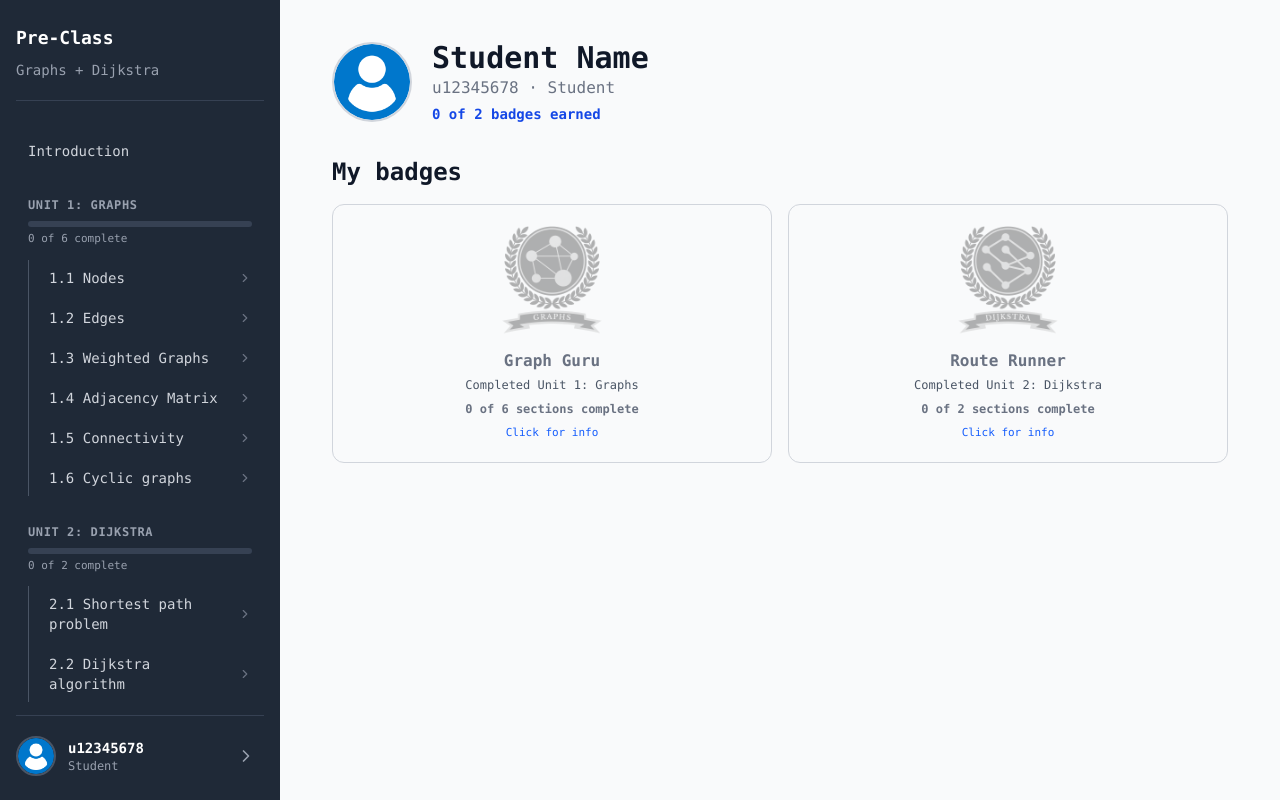
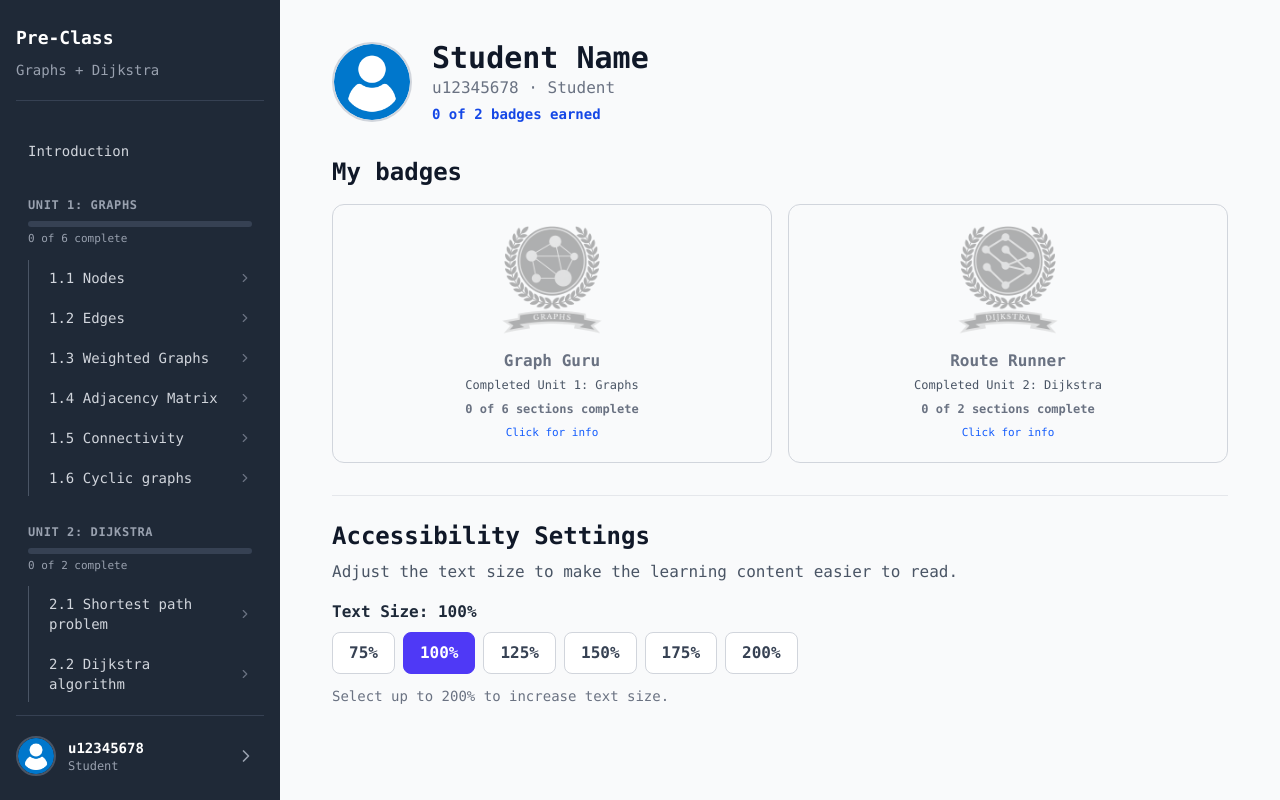
Before and after one commit to kbDevHub/COS750Exam, a React (Vite) app in the folder frontend/: page /profile in a window 1280 px wide. Built offline with nearby package versions, Linux system fonts and the light colour scheme.

Commit message:
fix: zoom

```diff
--- a/frontend/src/pages/Profile.jsx
+++ b/frontend/src/pages/Profile.jsx
@@ -1,4 +1,4 @@
-import { useState } from "react";
+import { useEffect, useState } from "react";
 import defaultAvatar from "../assets/user.png";
 import { useBadges } from "../utils/useBadges";
 import BadgeModal from "../components/BadgeModal";
@@ -7,6 +7,15 @@ export default function Profile() {
     const { units, earnedIds } = useBadges();
     const [openId, setOpenId] = useState(null);
     const open = units.find((u) => u.id === openId);
+
+    const [textScale, setTextScale] = useState(() => {
+        return Number(localStorage.getItem("textScale")) || 100;
+    });
+
+    useEffect(() => {
+        document.documentElement.style.fontSize = `${textScale}%`;
+        localStorage.setItem("textScale", textScale);
+    }, [textScale]);
 
     return (
         <div className="mx-auto max-w-4xl space-y-8 text-gray-700">
@@ -61,6 +70,46 @@ export default function Profile() {
             </section>
 
             {open && <BadgeModal badge={open} onClose={() => setOpenId(null)} />}
+
+            {/* Accessibility Settings */}
+            <section className="border-t border-gray-200 pt-6">
+                <h2 className="mb-2 text-2xl font-bold text-gray-900">
+                    Accessibility Settings
+                </h2>
+
+                <p className="mb-4 text-gray-600">
+                    Adjust the text size to make the learning content easier to read.
+                </p>
+
+                <label
+                    htmlFor="textScale"
+                    className="mb-2 block font-semibold text-gray-800"
+                >
+                    Text Size: {textScale}%
+                </label>
+
+                <div className="flex flex-wrap gap-2">
+                    {[75, 100, 125, 150, 175, 200].map((size) => (
+                        <button
+                            key={size}
+                            type="button"
+                            onClick={() => setTextScale(size)}
+                            aria-pressed={textScale === size}
+                            className={`rounded-lg border px-4 py-2 font-semibold transition ${textScale === size
+                                ? "border-indigo-600 bg-indigo-600 text-white"
+                                : "border-gray-300 bg-white text-gray-700 hover:bg-gray-100"
+                                }`}
+                        >
+                            {size}%
+                        </button>
+                    ))}
+                </div>
+
+                <p className="mt-3 text-sm text-gray-500">
+                    Select up to 200% to increase text size.
+                </p>
+            </section>
+
         </div>
     );
 }
```
